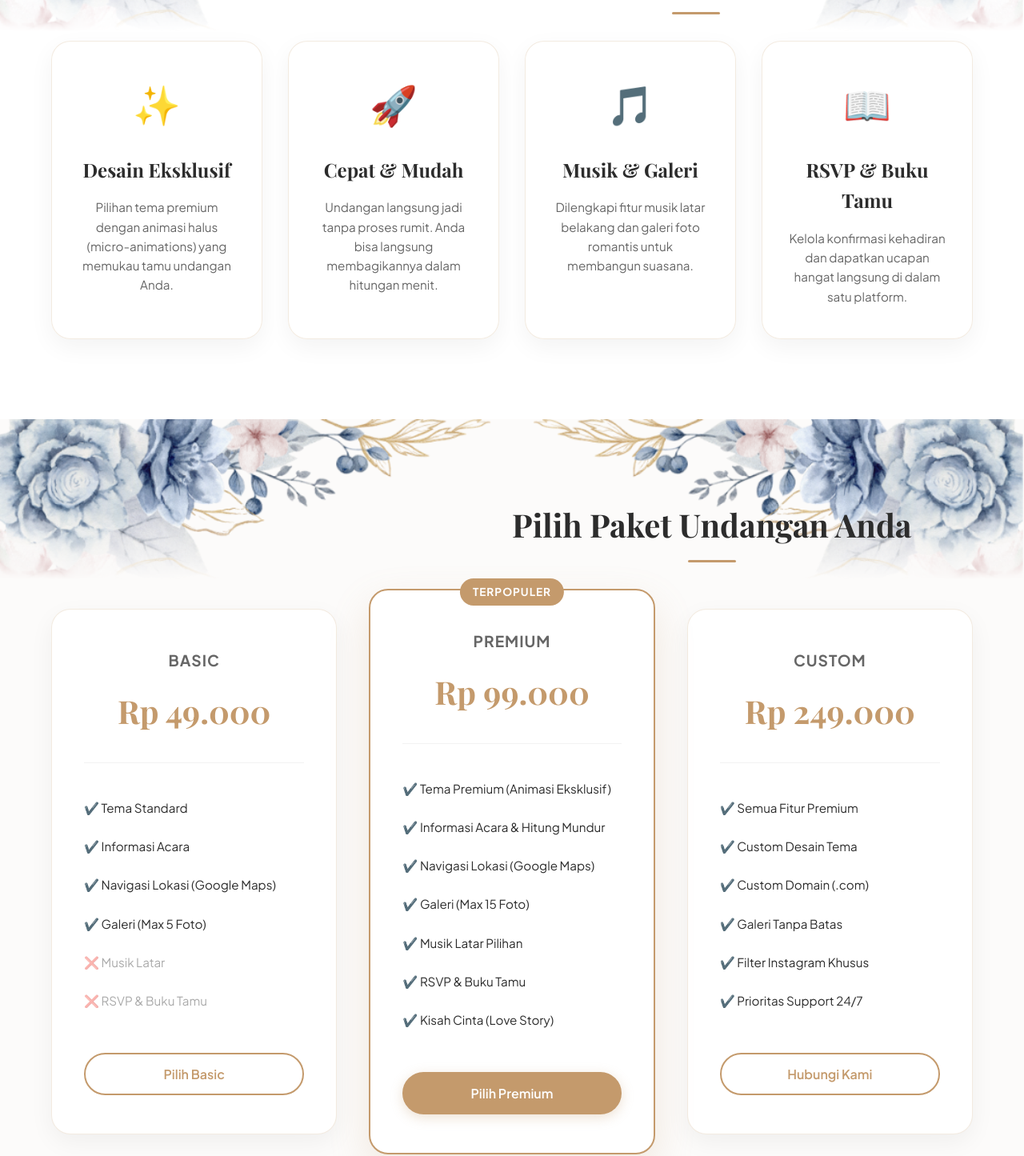
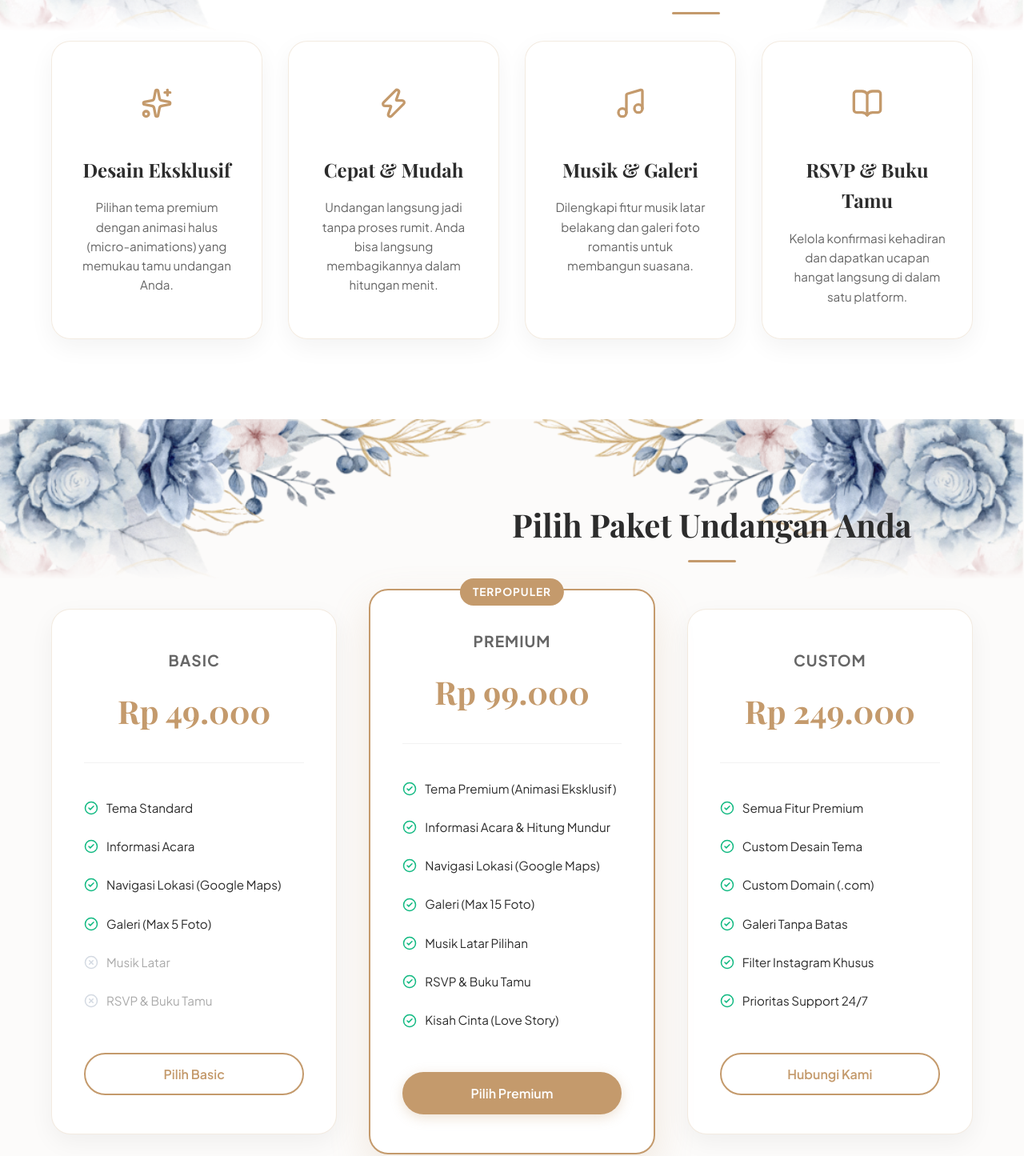
Before and after one commit to dexccv/undangan, a React (Vite) app: page / in a window 1280 px wide. Shown: the part 1011-2456 px from the top of the page at 80% size. Built offline with nearby package versions, Linux system fonts and the light colour scheme; a web font is replaced by a local one.

Commit message:
style: replace emojis with lucide-react icons for professional look

```diff
--- a/package.json
+++ b/package.json
@@ -12,6 +12,7 @@
   "dependencies": {
     "canvas-confetti": "^1.9.4",
     "firebase": "^12.14.0",
+    "lucide-react": "^1.17.0",
     "react": "^19.2.6",
     "react-dom": "^19.2.6"
   },
--- a/src/components/DevDashboard.jsx
+++ b/src/components/DevDashboard.jsx
@@ -12,6 +12,7 @@ import {
   setDoc,
   deleteDoc
 } from 'firebase/firestore';
+import { Link, Eye, Edit2, Trash2, Copy, Send } from 'lucide-react';
 import './DevDashboard.css';
 
 export default function DevDashboard() {
@@ -289,10 +290,10 @@ export default function DevDashboard() {
                       <td>{couple.tanggal_lengkap}</td>
                       <td>
                         <div className="dev-action-btns">
-                          <button onClick={() => handleOpenLinkGenerator(couple)} className="dev-btn-icon" title="Generate Link Tamu">🔗</button>
-                          <a href={`/?id=${couple.id}`} target="_blank" rel="noreferrer" className="dev-btn-icon" title="Lihat Undangan">👁️</a>
-                          <button onClick={() => handleEdit(couple)} className="dev-btn-icon" title="Edit">✏️</button>
-                          <button onClick={() => handleDelete(couple.id)} className="dev-btn-icon dev-text-danger" title="Hapus">🗑️</button>
+                          <button onClick={() => handleOpenLinkGenerator(couple)} className="dev-btn-icon" title="Generate Link Tamu"><Link size={18} /></button>
+                          <a href={`/?id=${couple.id}`} target="_blank" rel="noreferrer" className="dev-btn-icon" title="Lihat Undangan"><Eye size={18} /></a>
+                          <button onClick={() => handleEdit(couple)} className="dev-btn-icon" title="Edit"><Edit2 size={18} /></button>
+                          <button onClick={() => handleDelete(couple.id)} className="dev-btn-icon dev-text-danger" title="Hapus"><Trash2 size={18} /></button>
                         </div>
                       </td>
                     </tr>
@@ -492,17 +493,18 @@ export default function DevDashboard() {
                                   <button
                                     onClick={() => handleCopyMessage(item.message)}
                                     className="dev-btn dev-btn-sm dev-btn-outline"
-                                    style={{ border: '1px solid #3b82f6', color: '#3b82f6' }}
+                                    style={{ border: '1px solid #3b82f6', color: '#3b82f6', gap: '0.5rem' }}
                                   >
-                                    Copy Pesan
+                                    <Copy size={14} /> Copy Pesan
                                   </button>
                                   <a
                                     href={`https://wa.me/?text=${encodeURIComponent(item.message)}`}
                                     target="_blank"
                                     rel="noreferrer"
                                     className="dev-btn dev-btn-sm dev-btn-primary"
+                                    style={{ gap: '0.5rem' }}
                                   >
-                                    Kirim WA
+                                    <Send size={14} /> Kirim WA
                                   </a>
                                 </div>
                               </td>
--- a/src/components/LandingPage.jsx
+++ b/src/components/LandingPage.jsx
@@ -1,4 +1,5 @@
 import React, { useEffect } from 'react';
+import { Sparkles, Zap, Music, BookOpen, CheckCircle2, XCircle } from 'lucide-react';
 import './LandingPage.css';
 
 export default function LandingPage() {
@@ -61,22 +62,22 @@ export default function LandingPage() {
         <h2 className="lp-section-title lp-reveal">Mengapa Memilih Kami?</h2>
         <div className="lp-feature-grid">
           <div className="lp-feature-card lp-reveal" style={{ transitionDelay: '100ms' }}>
-            <div className="lp-feature-icon">✨</div>
+            <div className="lp-feature-icon"><Sparkles size={40} color="var(--lp-primary)" /></div>
             <h3>Desain Eksklusif</h3>
             <p>Pilihan tema premium dengan animasi halus (micro-animations) yang memukau tamu undangan Anda.</p>
           </div>
           <div className="lp-feature-icon-card lp-feature-card lp-reveal" style={{ transitionDelay: '200ms' }}>
-            <div className="lp-feature-icon">🚀</div>
+            <div className="lp-feature-icon"><Zap size={40} color="var(--lp-primary)" /></div>
             <h3>Cepat & Mudah</h3>
             <p>Undangan langsung jadi tanpa proses rumit. Anda bisa langsung membagikannya dalam hitungan menit.</p>
           </div>
           <div className="lp-feature-card lp-reveal" style={{ transitionDelay: '300ms' }}>
-            <div className="lp-feature-icon">🎵</div>
+            <div className="lp-feature-icon"><Music size={40} color="var(--lp-primary)" /></div>
             <h3>Musik & Galeri</h3>
             <p>Dilengkapi fitur musik latar belakang dan galeri foto romantis untuk membangun suasana.</p>
           </div>
           <div className="lp-feature-card lp-reveal" style={{ transitionDelay: '400ms' }}>
-            <div className="lp-feature-icon">📖</div>
+            <div className="lp-feature-icon"><BookOpen size={40} color="var(--lp-primary)" /></div>
             <h3>RSVP & Buku Tamu</h3>
             <p>Kelola konfirmasi kehadiran dan dapatkan ucapan hangat langsung di dalam satu platform.</p>
           </div>
@@ -93,12 +94,12 @@ export default function LandingPage() {
               <div className="lp-price">Rp 49.000</div>
             </div>
             <ul className="lp-price-features">
-              <li>✔️ Tema Standard</li>
-              <li>✔️ Informasi Acara</li>
-              <li>✔️ Navigasi Lokasi (Google Maps)</li>
-              <li>✔️ Galeri (Max 5 Foto)</li>
-              <li className="lp-disabled">❌ Musik Latar</li>
-              <li className="lp-disabled">❌ RSVP & Buku Tamu</li>
+              <li><CheckCircle2 size={18} color="#10b981" /> Tema Standard</li>
+              <li><CheckCircle2 size={18} color="#10b981" /> Informasi Acara</li>
+              <li><CheckCircle2 size={18} color="#10b981" /> Navigasi Lokasi (Google Maps)</li>
+              <li><CheckCircle2 size={18} color="#10b981" /> Galeri (Max 5 Foto)</li>
+              <li className="lp-disabled"><XCircle size={18} color="#94a3b8" /> Musik Latar</li>
+              <li className="lp-disabled"><XCircle size={18} color="#94a3b8" /> RSVP & Buku Tamu</li>
             </ul>
             <a href="https://wa.me/6281234567890?text=Halo%20saya%20tertarik%20dengan%20Paket%20Basic" className="lp-btn lp-btn-outline lp-full-width">Pilih Basic</a>
           </div>
@@ -110,13 +111,13 @@ export default function LandingPage() {
               <div className="lp-price">Rp 99.000</div>
             </div>
             <ul className="lp-price-features">
-              <li>✔️ Tema Premium (Animasi Eksklusif)</li>
-              <li>✔️ Informasi Acara & Hitung Mundur</li>
-              <li>✔️ Navigasi Lokasi (Google Maps)</li>
-              <li>✔️ Galeri (Max 15 Foto)</li>
-              <li>✔️ Musik Latar Pilihan</li>
-              <li>✔️ RSVP & Buku Tamu</li>
-              <li>✔️ Kisah Cinta (Love Story)</li>
+              <li><CheckCircle2 size={18} color="#10b981" /> Tema Premium (Animasi Eksklusif)</li>
+              <li><CheckCircle2 size={18} color="#10b981" /> Informasi Acara & Hitung Mundur</li>
+              <li><CheckCircle2 size={18} color="#10b981" /> Navigasi Lokasi (Google Maps)</li>
+              <li><CheckCircle2 size={18} color="#10b981" /> Galeri (Max 15 Foto)</li>
+              <li><CheckCircle2 size={18} color="#10b981" /> Musik Latar Pilihan</li>
+              <li><CheckCircle2 size={18} color="#10b981" /> RSVP & Buku Tamu</li>
+              <li><CheckCircle2 size={18} color="#10b981" /> Kisah Cinta (Love Story)</li>
             </ul>
             <a href="https://wa.me/6281234567890?text=Halo%20saya%20tertarik%20dengan%20Paket%20Premium" className="lp-btn lp-btn-primary lp-full-width">Pilih Premium</a>
           </div>
@@ -127,12 +128,12 @@ export default function LandingPage() {
               <div className="lp-price">Rp 249.000</div>
             </div>
             <ul className="lp-price-features">
-              <li>✔️ Semua Fitur Premium</li>
-              <li>✔️ Custom Desain Tema</li>
-              <li>✔️ Custom Domain (.com)</li>
-              <li>✔️ Galeri Tanpa Batas</li>
-              <li>✔️ Filter Instagram Khusus</li>
-              <li>✔️ Prioritas Support 24/7</li>
+              <li><CheckCircle2 size={18} color="#10b981" /> Semua Fitur Premium</li>
+              <li><CheckCircle2 size={18} color="#10b981" /> Custom Desain Tema</li>
+              <li><CheckCircle2 size={18} color="#10b981" /> Custom Domain (.com)</li>
+              <li><CheckCircle2 size={18} color="#10b981" /> Galeri Tanpa Batas</li>
+              <li><CheckCircle2 size={18} color="#10b981" /> Filter Instagram Khusus</li>
+              <li><CheckCircle2 size={18} color="#10b981" /> Prioritas Support 24/7</li>
             </ul>
             <a href="https://wa.me/6281234567890?text=Halo%20saya%20tertarik%20dengan%20Paket%20Custom" className="lp-btn lp-btn-outline lp-full-width">Hubungi Kami</a>
           </div>
```
Also changed, not shown: 1 other file (tests, documents, lock files or other folders).
